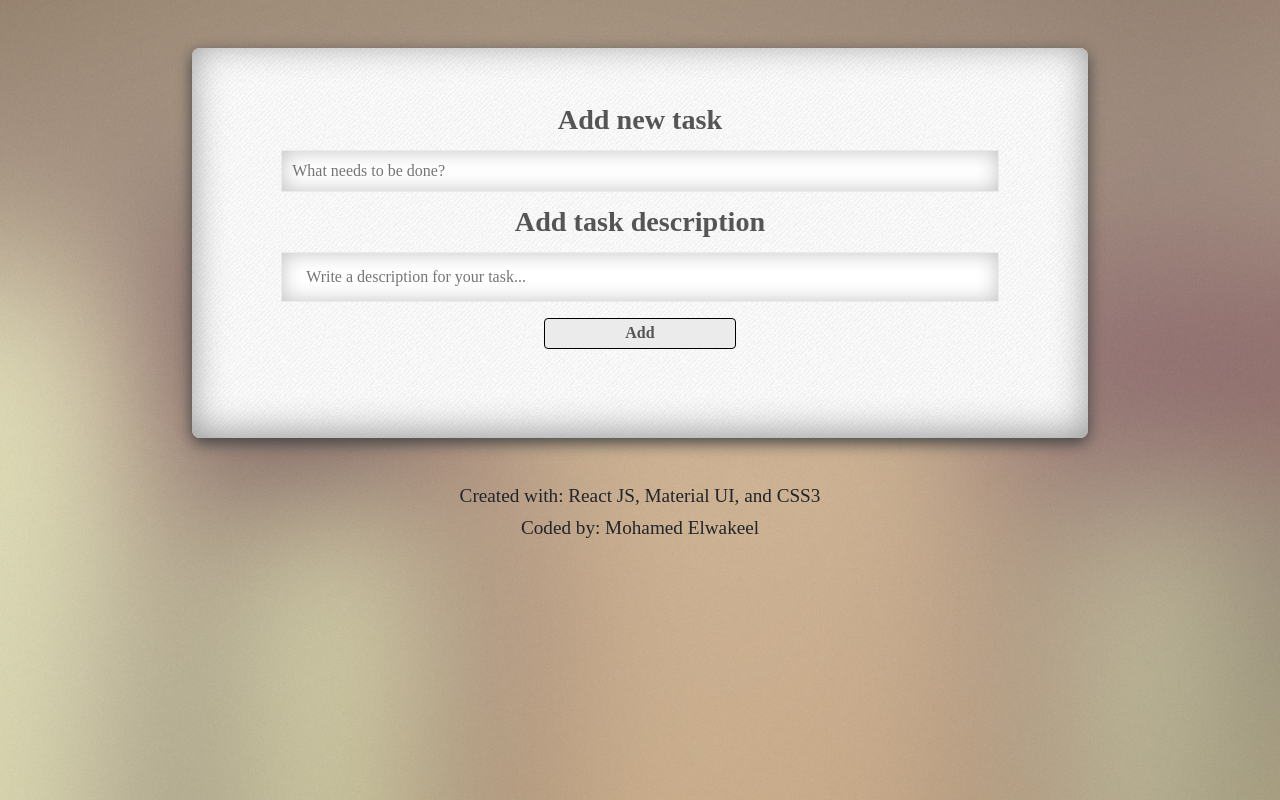
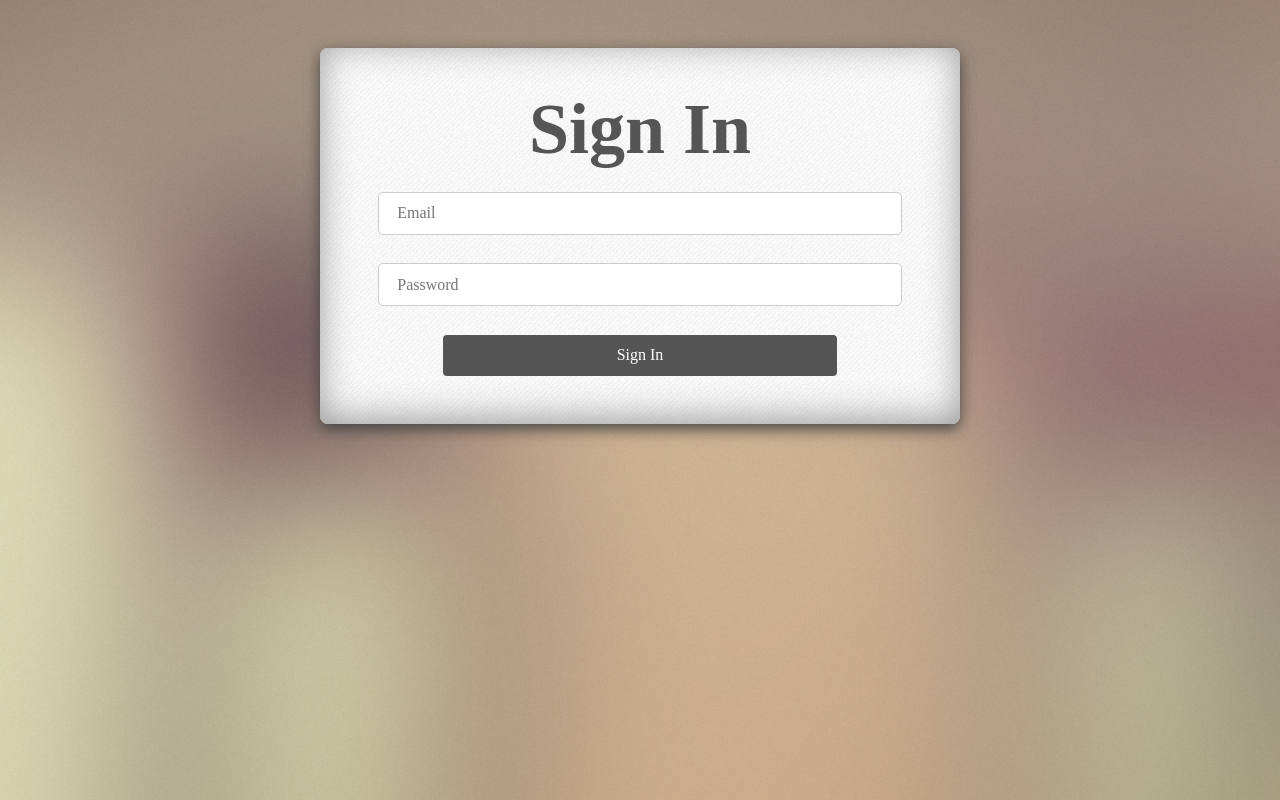
Before and after one commit to Mohamed-Elwakeel/todo-digitalhub, a React (Create React App) app: page /login in a window 1280 px wide. Built offline with nearby package versions, Linux system fonts and the light colour scheme; the HTML template or start-up script is replaced by a standard one.

Commit message:
added the react-router-dom library and created the homepage compinet and finished the edit task function

```diff
--- a/package.json
+++ b/package.json
@@ -14,6 +14,7 @@
     "formik": "^2.4.5",
     "react": "^18.2.0",
     "react-dom": "^18.2.0",
+    "react-router-dom": "^6.22.3",
     "react-scripts": "5.0.1",
     "web-vitals": "^2.1.4",
     "yup": "^1.4.0"
--- a/src/App.js
+++ b/src/App.js
@@ -1,78 +1,18 @@
-import { useEffect, useState } from "react";
+import { BrowserRouter, Route, Routes } from "react-router-dom";
 import "./App.css";
-import { AddTask } from "./Components/AddTask/AddTask";
-import TaskList from "./Components/TaskList/TaskList";
+import LoginPage from "./Components/LoginPage/LoginPage";
+import HomePage from "./Pages/HomePage";
+
 
 function App() {
-  const [todos, setTodos] = useState(() => {
-    const values = localStorage.getItem("TASKS")
-    if (values === null) {
-      return []
-    } else {
-      return JSON.parse(values)
-    }
-  });
-
-  useEffect(() => {
-    localStorage.setItem("TASKS", JSON.stringify(todos))
-  }, [todos])
-
-  // Add todo input function
-  function addTodo(title, description) {
-    setTodos(currentTodos => {
-      return [
-        ...currentTodos,
-        { id: crypto.randomUUID(), title, description, status: "Not Started" },
-      ]
-    })
-  }
-
-  // Delete todo for list
-  function deleteTodo(id) {
-    setTodos(currentTodos => {
-      return currentTodos.filter(todo => todo.id !== id)
-    })
-  }
-
-  // Toggle between the status of todo
-  function toggleTodo(id, newStatus) {
-    setTodos(currentTodos => {
-      return currentTodos.map(todo => {
-        if (todo.id === id) {
-          // console.log(todo.status)
-          return { ...todo, status: newStatus };
-        }
-        return todo;
-      });
-    });
-  }
-
-  // Edit the todo text and description
-  function editTodo(id, newTitle) {
-    setTodos(currentTodos => {
-      return currentTodos.map(todo => {
-        if (todo.id === id) {
-          return { ...todo, title: newTitle };
-        }
-        return todo;
-      });
-    });
-  }
-
 
   return (
-    <div className="App">
-      <div className="App">
-        <div className="todoCard">
-          <AddTask onSubmit={addTodo} />
-          <TaskList todos={todos} deleteTodo={deleteTodo} toggleTodo={toggleTodo} editTodo={editTodo} />
-        </div>
-        <div className="appInfo">
-          <div>Created with: React JS, Material UI, and CSS3</div>
-          <div>Coded by: Mohamed Elwakeel</div>
-        </div>
-      </div>
-    </div>
+    <BrowserRouter>
+      <Routes>
+        <Route path="/" element={<HomePage />} />
+        <Route path="/login" element={<LoginPage />} />
+      </Routes>
+    </BrowserRouter>
   );
 }
 
--- /dev/null
+++ b/src/Components/LoginPage/LoginPage.jsx
@@ -0,0 +1,63 @@
+import { useFormik } from 'formik';
+import React from 'react';
+import { Outlet, useNavigate } from 'react-router-dom';
+import * as yup from "yup";
+import styles from "./LoginPage.module.css";
+
+const LoginPage = () => {
+    const navigate = useNavigate()
+    const formik = useFormik({
+        // Initial values for the input fields
+        initialValues: {
+            email: "",
+            password: "",
+        },
+
+        validationSchema: yup.object({
+            email: yup.string().email("Invalid email address").required("Required"),
+            password: yup.string().required("Required"),
+        }),
+
+        onSubmit: (values) => {
+            console.log("signIn", JSON.stringify(values, null, 2))
+            navigate("/")
+
+        }
+    })
+
+    return (
+        <div className={styles.loginContainer}>
+            <header>Sign In</header>
+            <form className={styles.loginForm} onSubmit={formik.handleSubmit}>
+                <input
+                    id="email"
+                    name="email"
+                    type="email"
+                    placeholder="Email"
+                    onChange={formik.handleChange}
+                    onBlur={formik.handleBlur}
+                    value={formik.values.email}
+                />
+                {formik.touched.email && formik.errors.email ? (
+                    <div>{formik.errors.email}</div>
+                ) : null}
+                <input
+                    id="password"
+                    name="password"
+                    type="password"
+                    placeholder="Password"
+                    onChange={formik.handleChange}
+                    onBlur={formik.handleBlur}
+                    value={formik.values.password}
+                />
+                {formik.touched.password && formik.errors.password ? (
+                    <div>{formik.errors.password}</div>
+                ) : null}
+                <button type="submit">Sign In</button>
+            </form>
+            <Outlet />
+        </div>
+    )
+}
+
+export default LoginPage
--- /dev/null
+++ b/src/Components/LoginPage/LoginPage.module.css
@@ -0,0 +1,49 @@
+.loginContainer {
+    background: url(../../assets//debut_light.png);
+    width: 50%;
+    padding: 1.618em;
+    margin: auto;
+    margin-top: 3rem;
+    border-radius: .5rem;
+    box-shadow: 0 5px 15px #444, inset 0 -5px 35px #999;
+}
+
+.loginContainer header {
+    color: #555;
+    font-size: clamp(2.5rem, 10vw, 4.5rem);
+    font-family: 'cabin', 'sans-serif';
+    font-weight: 700;
+    margin-block: 1.2rem;
+    text-align: center;
+}
+
+.loginForm {
+    display: flex;
+    flex-direction: column;
+    gap: 0.8rem;
+    padding-inline: 2rem;
+}
+
+.loginForm input {
+    padding: 0.7rem 1.15rem;
+    margin: 0.5rem 0;
+    border: 1px solid #ccc;
+    border-radius: 5px;
+}
+
+.loginForm button {
+    width: 75%;
+    background-color: #555;
+    color: white;
+    padding: 0.8rem 1.25rem;
+    margin: auto;
+    margin-bottom: 1.4rem;
+    margin-top: 0.5rem;
+    border: none;
+    border-radius: 4px;
+    cursor: pointer;
+}
+
+.loginForm button:hover {
+    background-color: #333;
+}
--- a/src/Components/Task/Task.module.css
+++ b/src/Components/Task/Task.module.css
@@ -1,12 +1,13 @@
 .taskContainer {
     display: flex;
     border: 2px solid transparent;
-    width: fit-content !important;
+    /* width: fit-content !important; */
     background: linear-gradient(71deg, #d3d3d3, #e0e0e0, #d3d3d3);
     background-clip: padding-box;
     border-radius: .5rem;
     flex-direction: column;
     gap: 1rem;
+    width: 45%;
 }
 
 .taskItem {
@@ -60,7 +61,9 @@
 .btnSection {
     display: flex;
     padding: 1rem;
+    padding-bottom: .5rem;
     gap: 1rem;
+    justify-content: center;
 }
 
 .statusSelect {
--- a/src/Components/TaskList/TaskList.jsx
+++ b/src/Components/TaskList/TaskList.jsx
@@ -2,7 +2,7 @@
 import Task from "../Task/Task";
 import styles from "./TaskList.module.css";
 
-export default function TaskList({ todos, deleteTodo, toggleTodo, editTodo }) {
+export default function TaskList({ todos, deleteTodo, toggleTodo, editTodo, editDescription }) {
 
     return (
         <ul className={styles.listContainer}>
@@ -14,6 +14,7 @@
                     deleteTodo={deleteTodo}
                     toggleTodo={toggleTodo}
                     editTodo={editTodo}
+                    editDescription={editDescription}
                 />
             ))}
         </ul>
--- /dev/null
+++ b/src/Pages/HomePage.jsx
@@ -0,0 +1,93 @@
+import React, { useEffect, useState } from "react";
+import { AddTask } from "../Components/AddTask/AddTask";
+import TaskList from "../Components/TaskList/TaskList";
+
+
+export default function HomePage() {
+    const [todos, setTodos] = useState(() => {
+        const values = localStorage.getItem("TASKS")
+        if (values === null) {
+            return []
+        } else {
+            return JSON.parse(values)
+        }
+    });
+
+    useEffect(() => {
+        localStorage.setItem("TASKS", JSON.stringify(todos))
+    }, [todos])
+
+    // Add todo input function
+    function addTodo(title, description) {
+        setTodos(currentTodos => {
+            return [
+                ...currentTodos,
+                { id: crypto.randomUUID(), title, description, status: "Not Started" },
+            ]
+        })
+    }
+
+    // Delete todo for list
+    function deleteTodo(id) {
+        setTodos(currentTodos => {
+            return currentTodos.filter(todo => todo.id !== id)
+        })
+    }
+
+    // Toggle between the status of todo
+    function toggleTodo(id, newStatus) {
+        setTodos(currentTodos => {
+            return currentTodos.map(todo => {
+                if (todo.id === id) {
+                    return { ...todo, status: newStatus };
+                }
+                return todo;
+            });
+        });
+    }
+
+    // Edit the todo text
+    function editTodo(id, newTitle) {
+        setTodos((currentTodos) => {
+            return currentTodos.map((todo) => {
+                if (todo.id === id) {
+                    return { ...todo, title: newTitle };
+                }
+                return todo;
+            });
+        });
+    }
+
+    // Edit the todo description
+    function editDescription(id, newDescription) {
+        setTodos(currentTodos => {
+            return currentTodos.map(todo => {
+                if (todo.id === id) {
+                    return { ...todo, description: newDescription };
+                }
+                return todo;
+            });
+        });
+    }
+
+    return (
+        <div className="App">
+            <div className="App">
+                <div className="todoCard">
+                    <AddTask onSubmit={addTodo} />
+                    <TaskList
+                        todos={todos}
+                        deleteTodo={deleteTodo}
+                        toggleTodo={toggleTodo}
+                        editTodo={editTodo}
+                        editDescription={editDescription}
+                    />
+                </div>
+                <div className="appInfo">
+                    <div>Created with: React JS, Material UI, and CSS3</div>
+                    <div>Coded by: Mohamed Elwakeel</div>
+                </div>
+            </div>
+        </div>
+    );
+}
```
Also changed, not shown: src/Components/Task/Task.jsx (+47 -16 lines), 1 other file (tests, documents, lock files or other folders).
